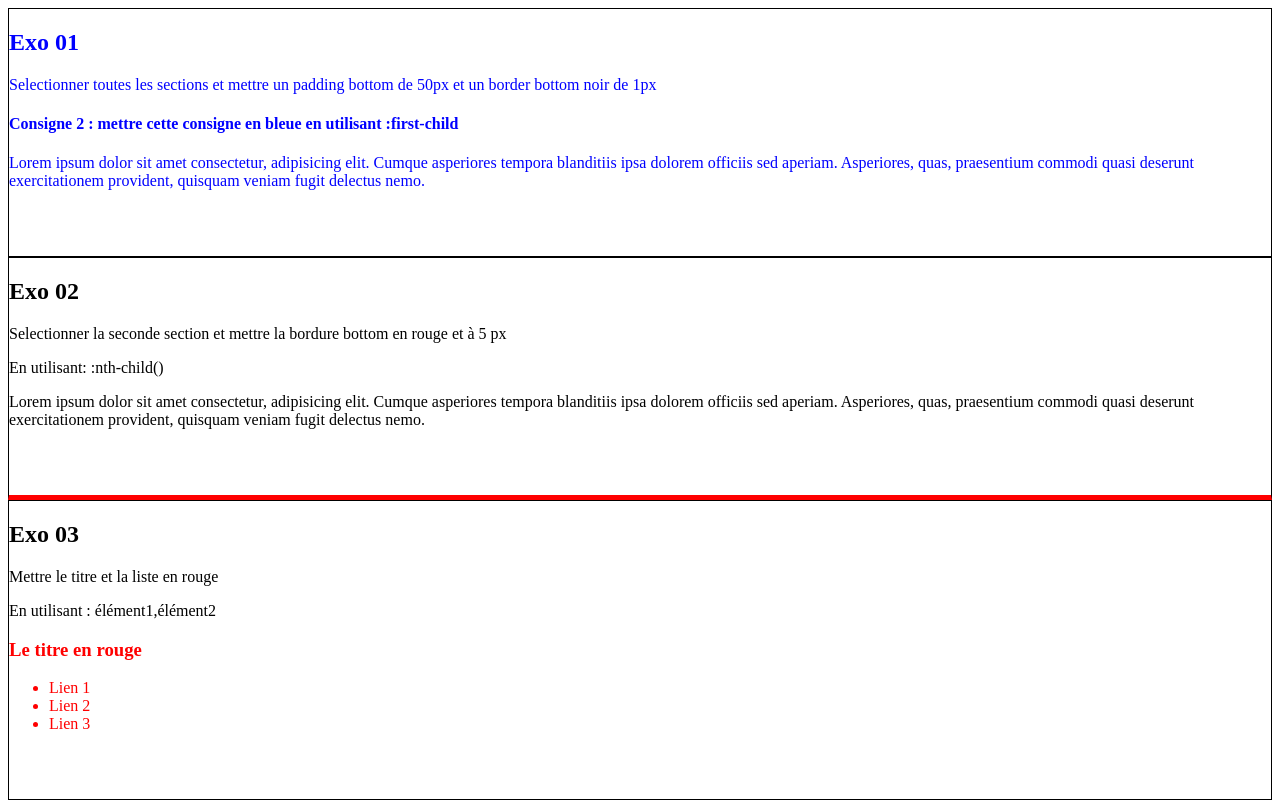
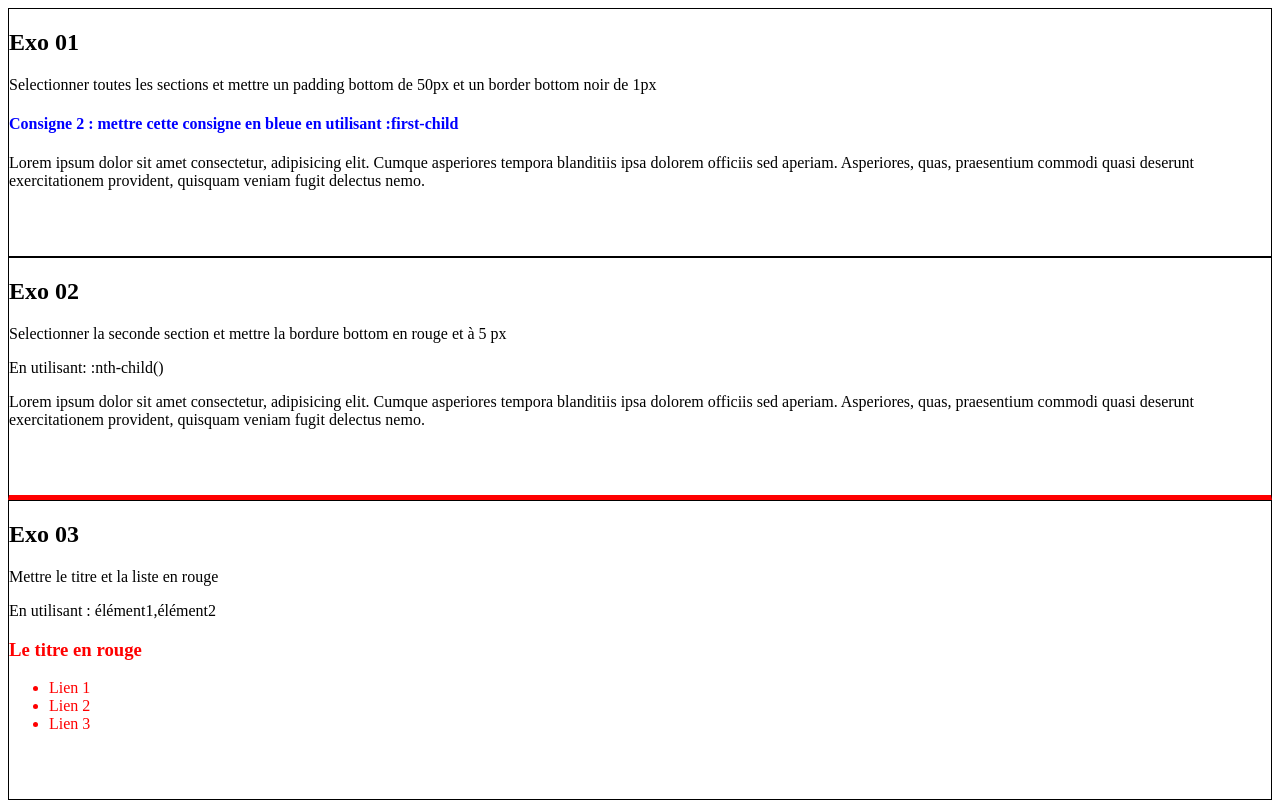
Before and after one commit to MeHigh22/CSS-Les-Selecteurs, a plain HTML site: page index.html in a window 1280 px wide. Shown: the top 800 px of the page. Drawn offline with Linux system fonts and the light colour scheme.

Commit message:
Dernière Update

```diff
--- a/public/css/style.css
+++ b/public/css/style.css
@@ -4,7 +4,7 @@ section {
   border-style: solid;
 }
 
-section:first-child {
+section:first-child>h4 {
   color: blue;
 }
 
```
